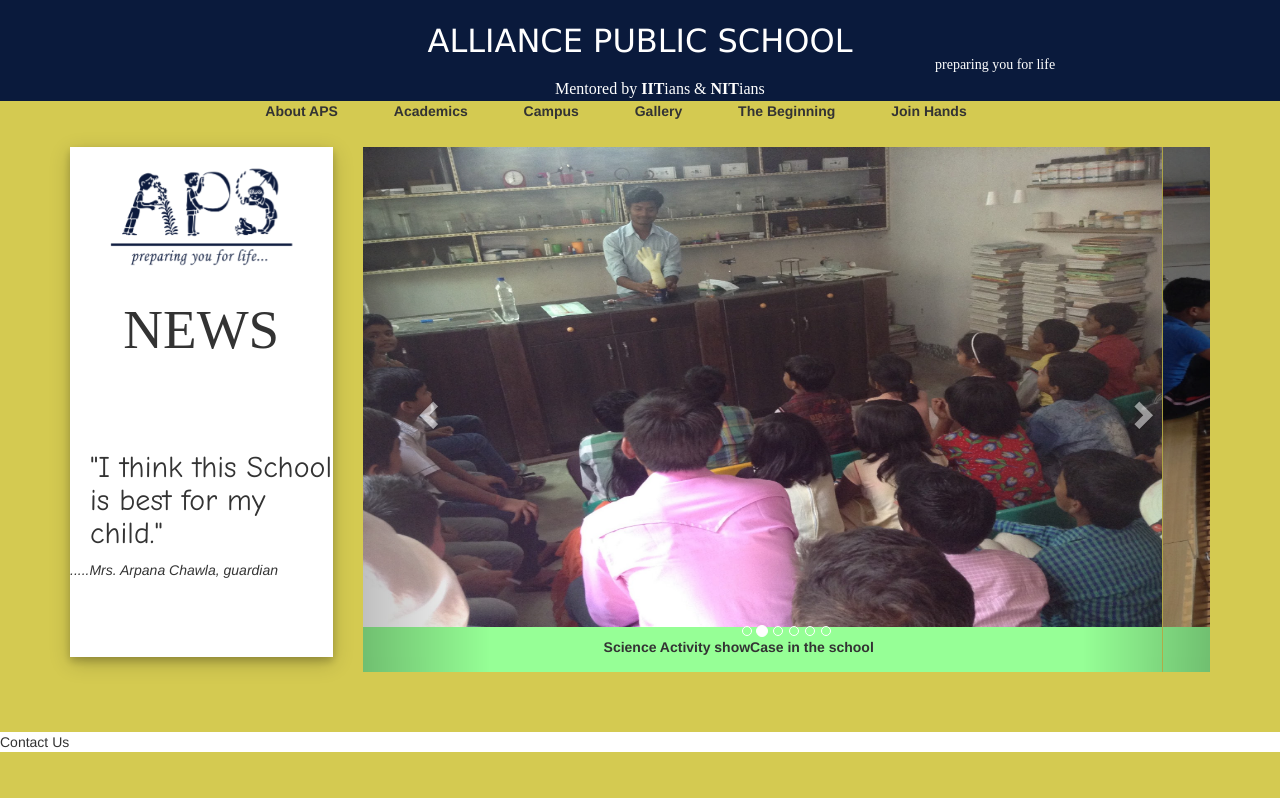
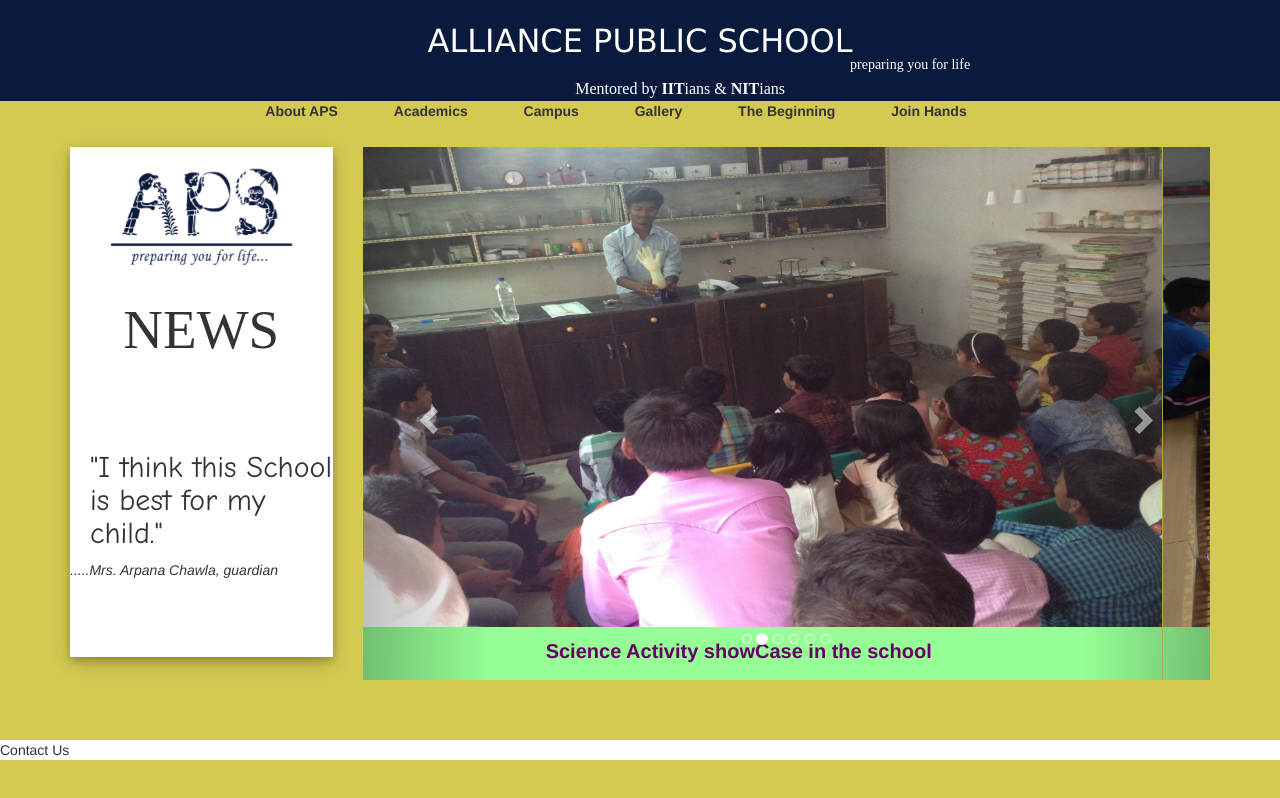
Before and after one commit to aps-ekpahal/aps-ekpahal.github.io, a plain HTML site: page index.html in a window 1280 px wide. Drawn offline with nearby package versions, Linux system fonts and the light colour scheme; files whose address does not match are found by name.

Commit message:
created second version of APS Homepage

```diff
--- a/index.html
+++ b/index.html
@@ -158,6 +158,9 @@
       padding-bottom: 15px;
       text-align: center;
       font-weight: bold;
+      color: rgb(100,0,100);
+
+      font-size: 20px;
     }
 
     body{
@@ -197,10 +200,10 @@
     <div class="container">
           <h1 class="customfont" style="text-align: center;font-size: 32px;padding-bottom: 0px;margin-bottom: 0px;padding-top: 0px;">ALLIANCE PUBLIC SCHOOL</h1>
         <div class="row">
-          <div class="col-sm-8" style="display: table-cell;font-size: 16px;text-align: left;padding-left: 500px "><br>
+          <div class="col-sm-8" style="display: table-cell;font-size: 16px;text-align: right;padding-right: 50px; "><br>
           <span style="font-family: monotype corsiva;">Mentored by </span>
            <span style="font-family: century schoolbook;"><b>IIT</b>ians & <b>NIT</b>ians</span></div>
-          <div class="col-sm-4" style="margin-top: 0px;font-size: 14px;font-family: monotype corsiva;text-decoration: none;color: white;padding-left: 100px">preparing you for life</div>
+          <div class="col-sm-4" style="margin-top: 0px;font-size: 14px;font-family: monotype corsiva;text-decoration: none;color: white;">preparing you for life</div>
       </div>
     </div>
     </div>
@@ -297,24 +300,6 @@
   </div>
   </div>
 
-    <!-- <div class="dropdown">
-     <span id="menu">Quick Links</span>
-            <div class="dropdown-content" >
-                <table id="tab">
-                    <tr><td>Fee Structure</td>    </tr>
-                    <tr><td>Admission
-                    <ul>
-            <li>Admission Form</li>
-            <li>Payment Link</li>
-            <li>FAQs</li>
-        </ul>
-                    </td>  </tr>
-                    <tr><td>School Bus route</td></tr>
-                    <tr><td>Join Us</td>  </tr>
-                    <tr><td>Contact Us</td>  </tr>
-                </table>
-            </div>
-        </div> -->
 
     <br>
 
```
